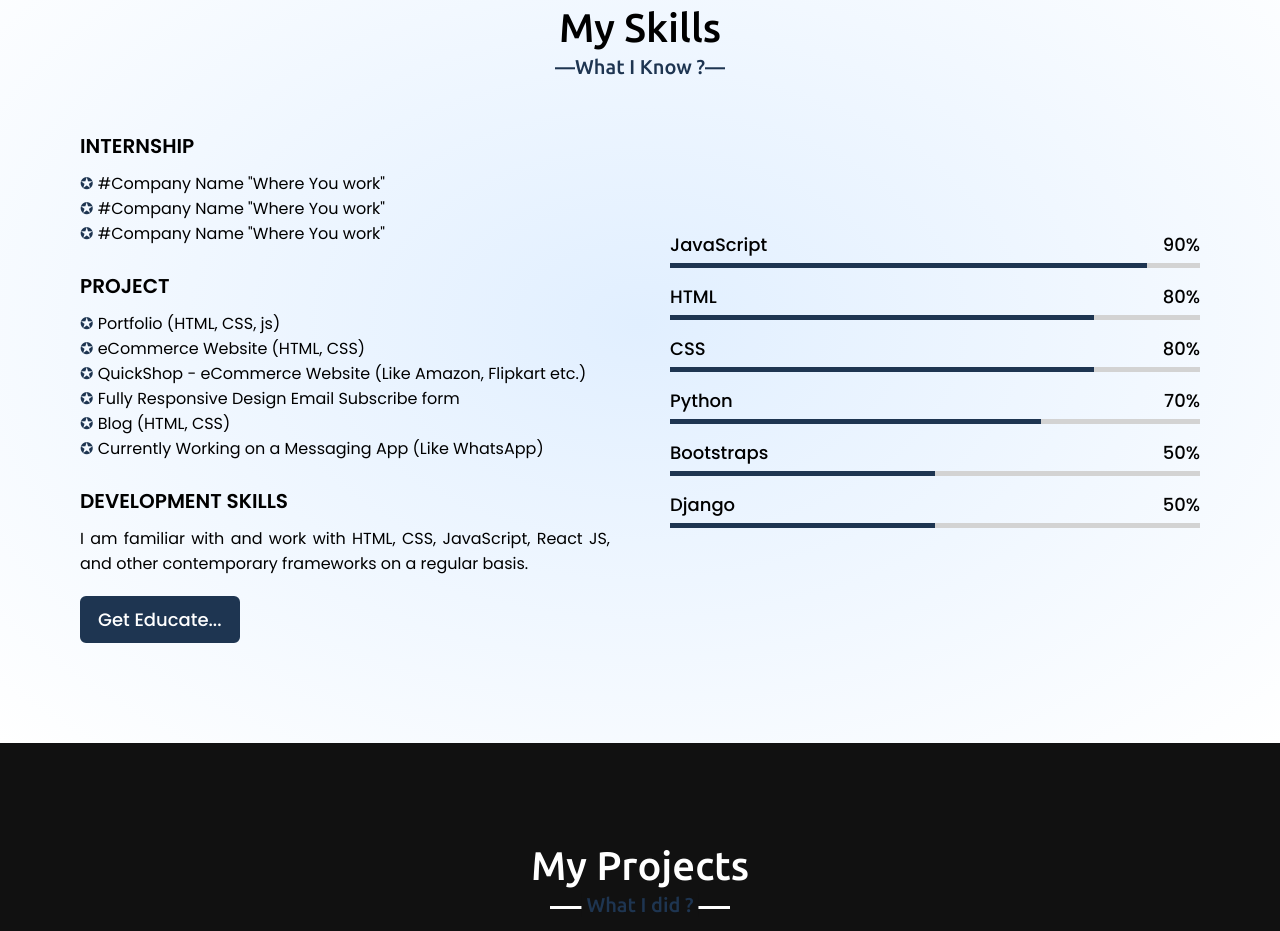
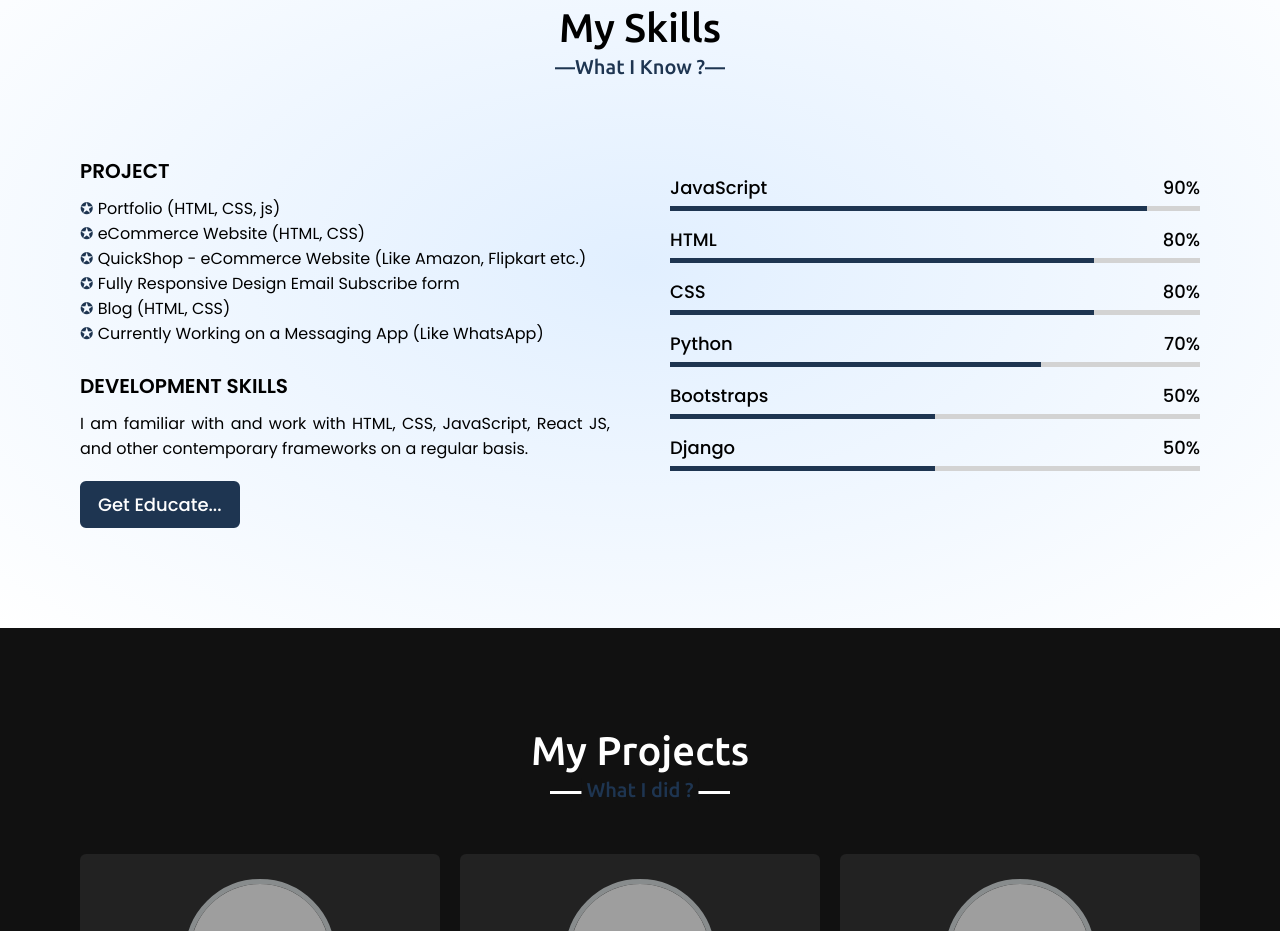
Before and after one commit to mustagar/Joemel-website, a plain HTML site: page index.html in a window 1280 px wide. Shown: the part 2260-3191 px from the top of the page. Drawn offline with nearby package versions, Linux system fonts and the light colour scheme; grey boxes are pictures that could not be loaded.

Commit message:
Update index.html

```diff
--- a/index.html
+++ b/index.html
@@ -101,13 +101,6 @@
           <h2 class="title">My Skills</h2>
           <div class="skills-content">
             <div class="column left">
-
-              <div class="text">INTERNSHIP</div>
-              <p>
-                <li class="intern">#Company Name "Where You work"</li>
-                <li class="intern">#Company Name "Where You work"</li>
-                <li class="intern">#Company Name "Where You work"</li>
-              </p>
 
               <br>
               <div class="text">PROJECT</div>
```
